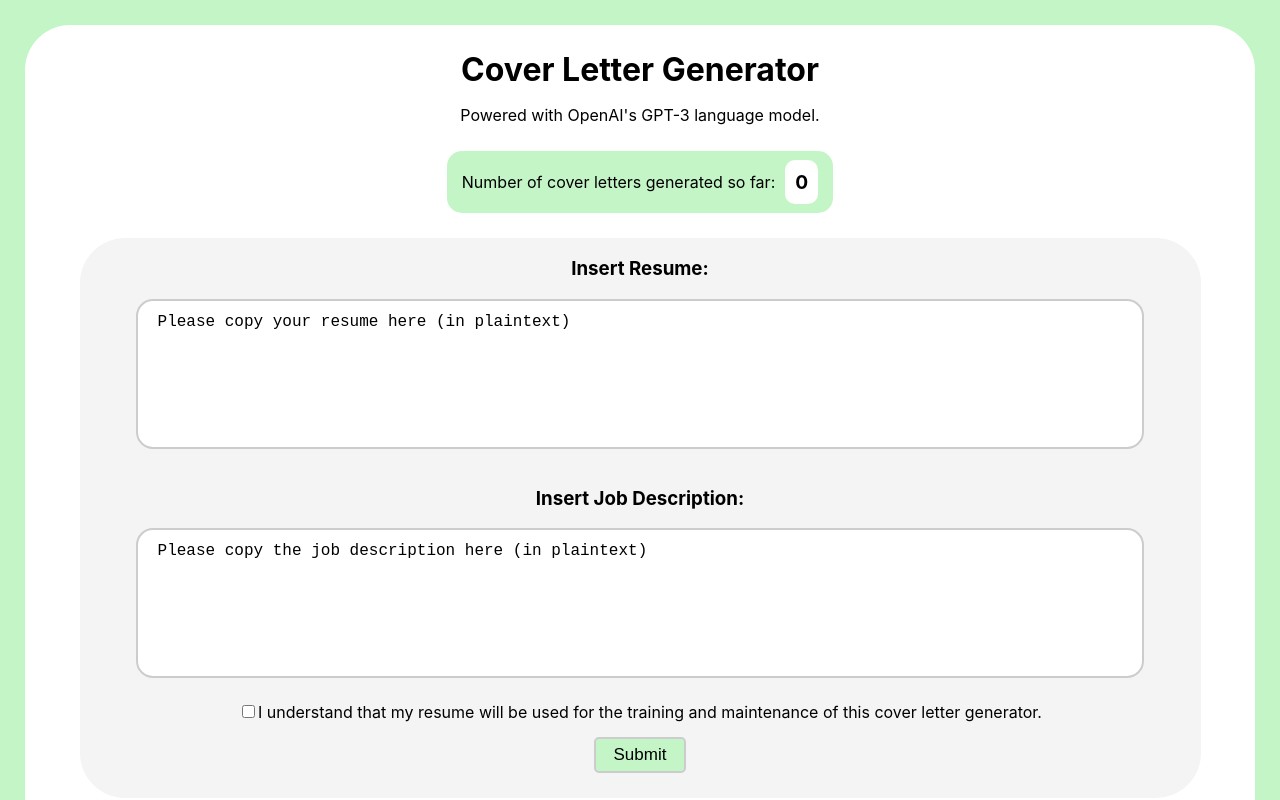
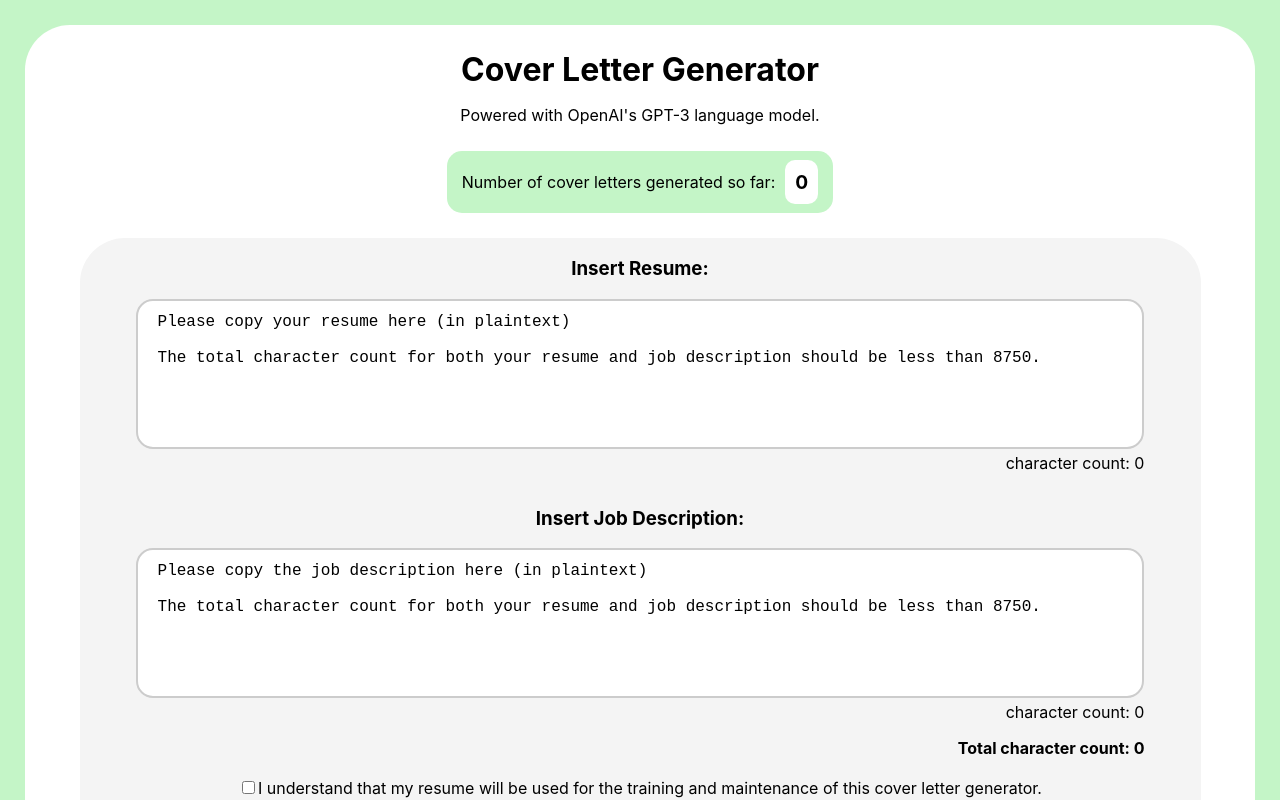
Before and after one commit to Geraldyeokj/coverlettergeneratorV1, a React (Create React App) app in the folder client/: page / in a window 1280 px wide. Shown: the top 800 px of the page. Built offline with nearby package versions, Linux system fonts and the light colour scheme; no server answers.

Commit message:
character counter added

```diff
--- a/client/src/DocsForm.css
+++ b/client/src/DocsForm.css
@@ -43,6 +43,13 @@
     resize: none;
 }
 
+.charCount {
+    width: 100%;
+    display: flex;
+    padding-right: 10px;
+    justify-content: flex-end;
+}
+
 .Checkbox {
     margin-top: 5px;
     margin-bottom: 15px;
--- a/client/src/DocsForm.js
+++ b/client/src/DocsForm.js
@@ -5,8 +5,10 @@ class DocsForm extends React.Component {
     constructor(props) {
       super(props);
       this.state = {
-        resume: 'Please copy your resume here (in plaintext)',
-        jobDescription:'Please copy the job description here (in plaintext)',
+        resume: 'Please copy your resume here (in plaintext)\n\nThe total character count for both your resume and job description should be less than 8750.',
+        resumeCount: 0,
+        jobDescription:'Please copy the job description here (in plaintext)\n\nThe total character count for both your resume and job description should be less than 8750.',
+        jobDescriptionCount: 0,
         coverLetter: 'Cover Letter Not Generated',
         keepResume: false
       };
@@ -19,6 +21,7 @@ class DocsForm extends React.Component {
 
     handleResumeChange(event) {
       this.setState({resume: event.target.value});
+      this.setState({resumeCount: event.target.value.length});
     }
 
     handleKRChange(event) {
@@ -27,6 +30,7 @@ class DocsForm extends React.Component {
 
     handleJDChange(event) {
         this.setState({jobDescription: event.target.value});
+        this.setState({jobDescriptionCount: event.target.value.length});
     }
 
     handleSubmit(event) {
@@ -72,12 +76,22 @@ class DocsForm extends React.Component {
                     <div className='Input-div'>
                         <label className='Label'>
                             <textarea className="Text-area" value={this.state.resume} onChange={this.handleResumeChange} />
+                            <div className='charCount'>
+                                character count: {this.state.resumeCount}
+                            </div>
                         </label>
                     </div>
                     <h3>Insert Job Description:</h3>
                     <div className='Input-div'>
                         <label className='Label'>
                             <textarea className="Text-area" value={this.state.jobDescription} onChange={this.handleJDChange} />
+                            <div className='charCount'>
+                                character count: {this.state.jobDescriptionCount}
+                            </div>
+                            <p></p>
+                            <div className='charCount'>
+                                <b>Total character count: {this.state.jobDescriptionCount + this.state.resumeCount}</b>
+                            </div>
                         </label>
                     </div>
                     <div className='Checkbox'>
```
